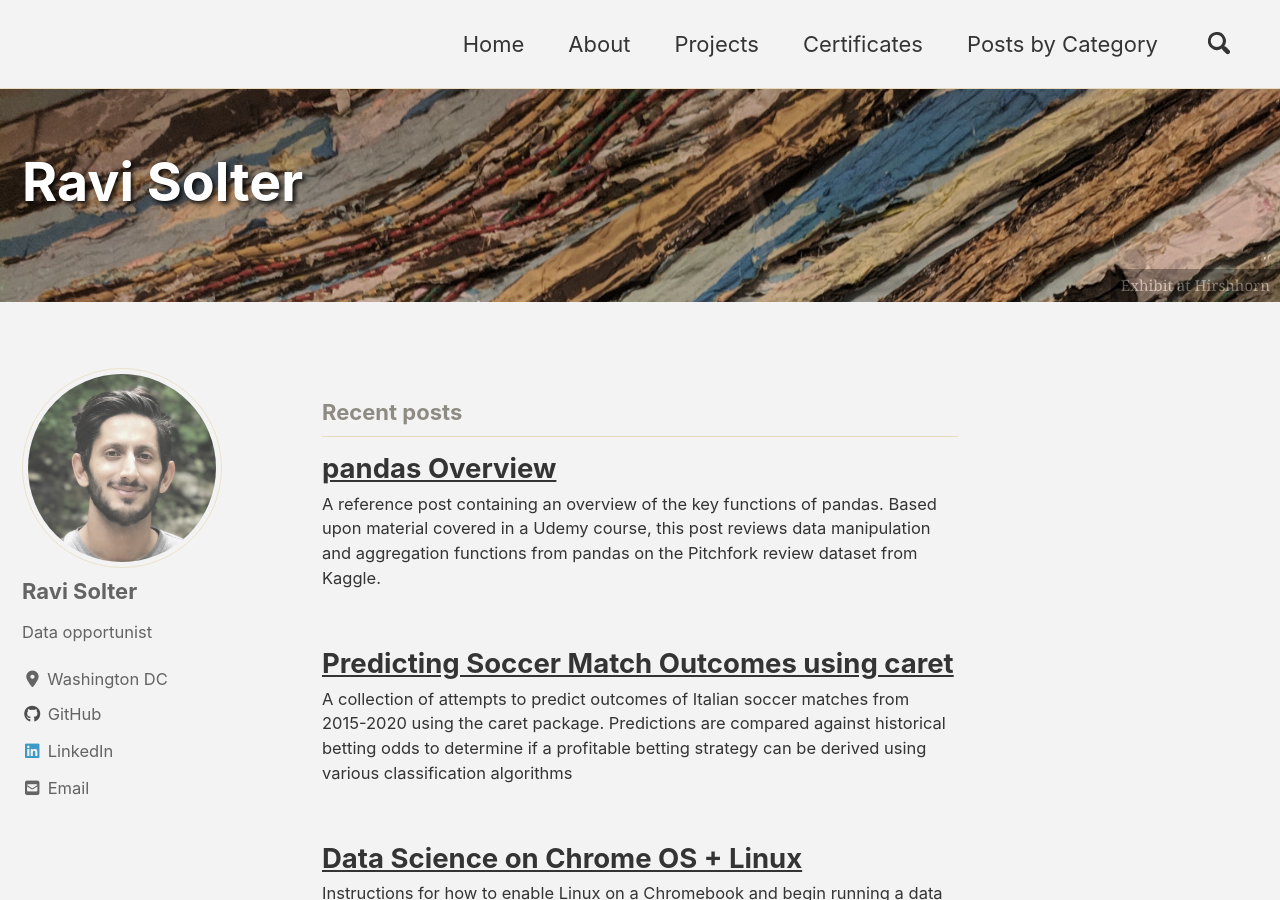
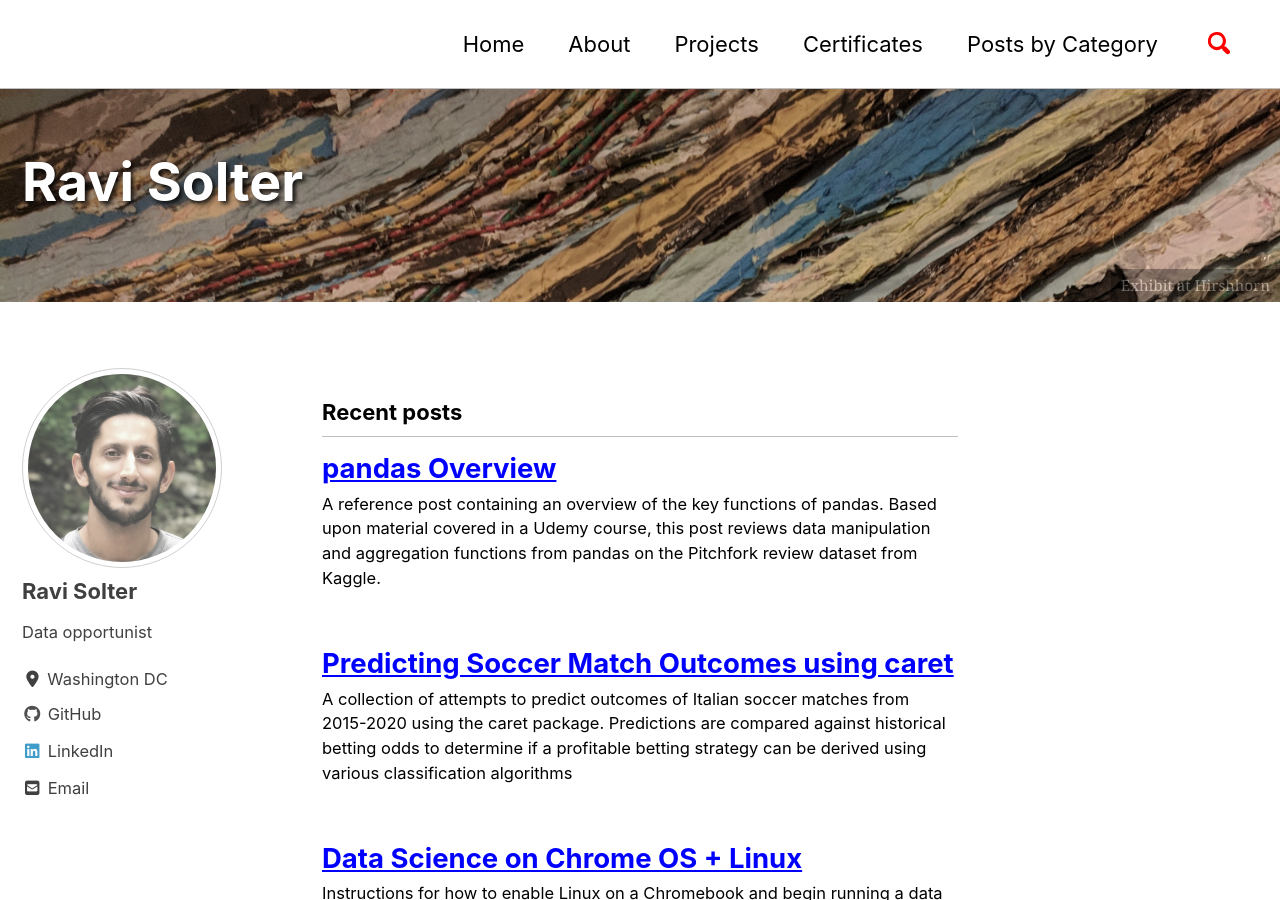
Before and after one commit to rsolter/rsolter.github.io, a Jekyll site: the page built from index.html, in a window 1280 px wide and 900 px high. Built offline with Jekyll 4.4.1, drawn with Linux system fonts in a browser that asks for light colours; cached includes are drawn as plain includes; nearby versions of some CDN libraries; the list of posts is cut into pages by our own code.

Commit message:
changed to contrast theme

```diff
--- a/_config.yml
+++ b/_config.yml
@@ -12,7 +12,7 @@
 
 # theme                  : "minimal-mistakes-jekyll"
 remote_theme           : "mmistakes/minimal-mistakes"
-minimal_mistakes_skin    : "dirt" # "air", "aqua", "contrast", "dark", "dirt", "neon", "mint", "plum", "sunrise"
+minimal_mistakes_skin    : "contrast" # "air", "aqua", "contrast", "dark", "dirt", "neon", "mint", "plum", "sunrise"
 
 # Site Settings
 locale                   : "en-US"
```
Also changed, not shown: _posts/2019-10-05-Monthly_Bike_Forecast_ETS.md (+1 -1 lines).
